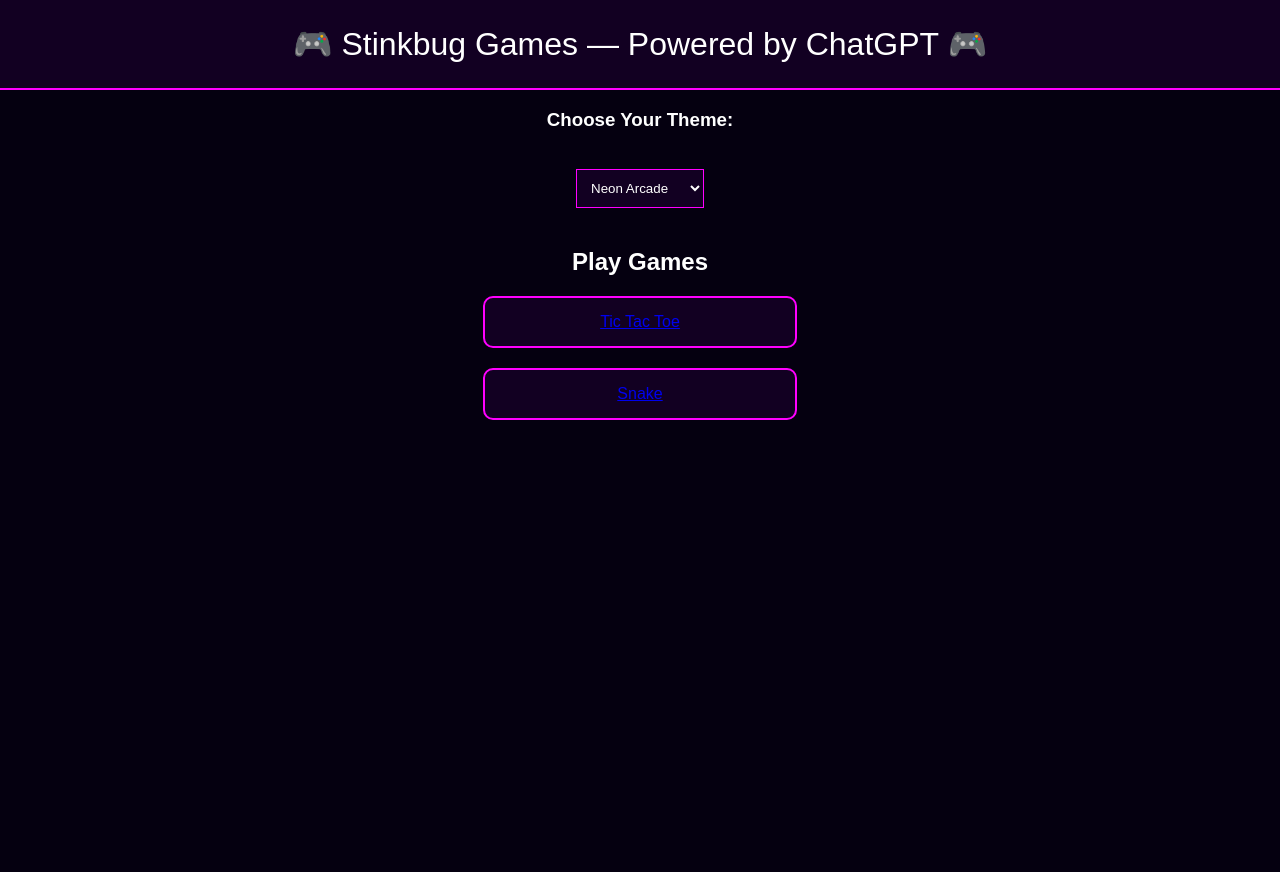
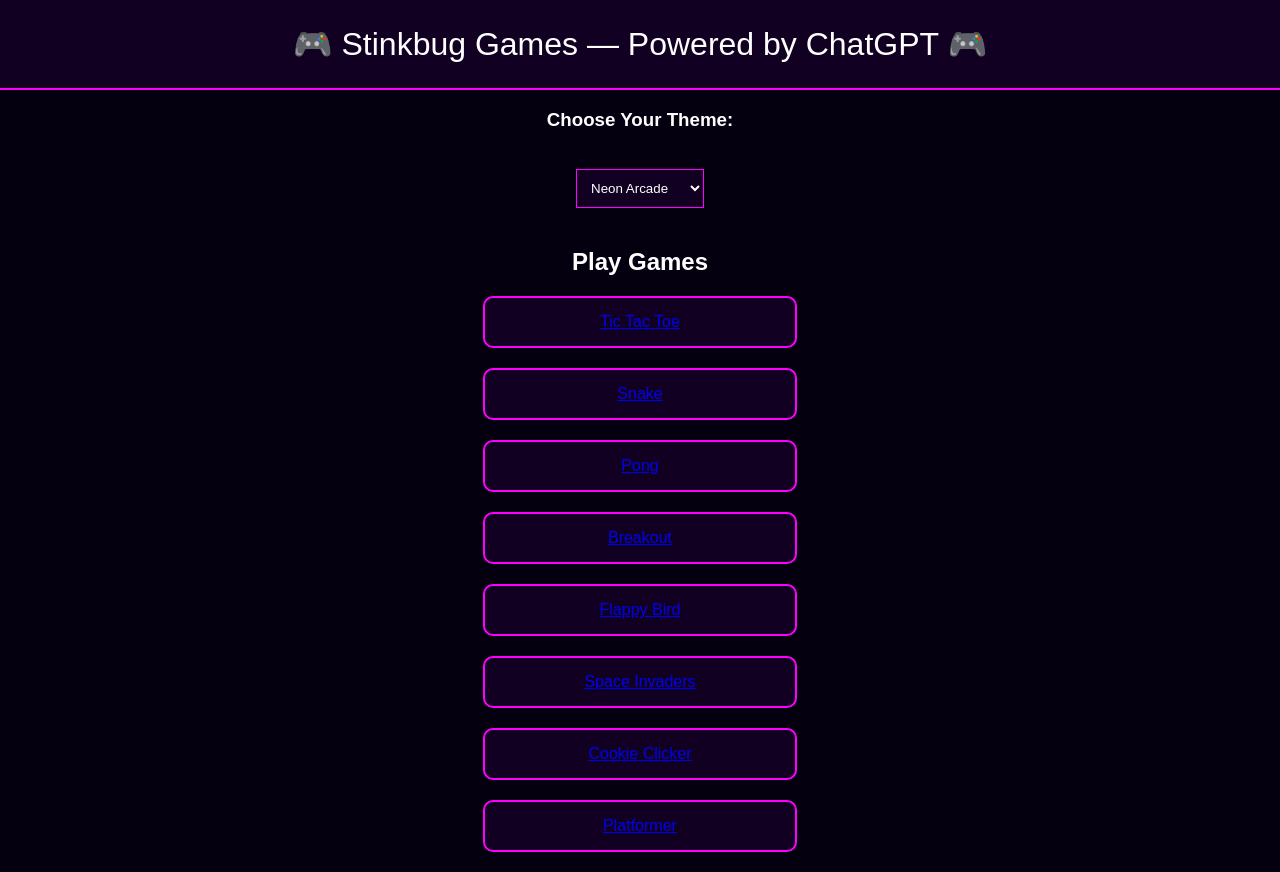
Before and after one commit to PStinkbug/Stinkbug-Games, a plain HTML site: page index.html in a window 1280 px wide. Before the commit the page ends 800 px from the top, so only its background shows below. Drawn offline with Linux system fonts and the light colour scheme.

Commit message:
Update index.html

```diff
--- a/index.html
+++ b/index.html
@@ -30,7 +30,36 @@
         <a href="games/snake.html">Snake</a>
     </div>
 
-    <!-- New games will be added here -->
+    <div class="game-card">
+        <a href="games/pong.html">Pong</a>
+    </div>
+
+    <!-- Add new games below -->
+    <!-- Breakout -->
+    <div class="game-card">
+        <a href="games/breakout.html">Breakout</a>
+    </div>
+
+    <!-- Flappy Bird -->
+    <div class="game-card">
+        <a href="games/flappy-bird.html">Flappy Bird</a>
+    </div>
+
+    <!-- Space Invaders -->
+    <div class="game-card">
+        <a href="games/space-invaders.html">Space Invaders</a>
+    </div>
+
+    <!-- Cookie Clicker -->
+    <div class="game-card">
+        <a href="games/cookie-clicker.html">Cookie Clicker</a>
+    </div>
+
+    <!-- Platformer -->
+    <div class="game-card">
+        <a href="games/platformer.html">Platformer</a>
+    </div>
+
 </div>
 
 <script src="script.js"></script>
```
